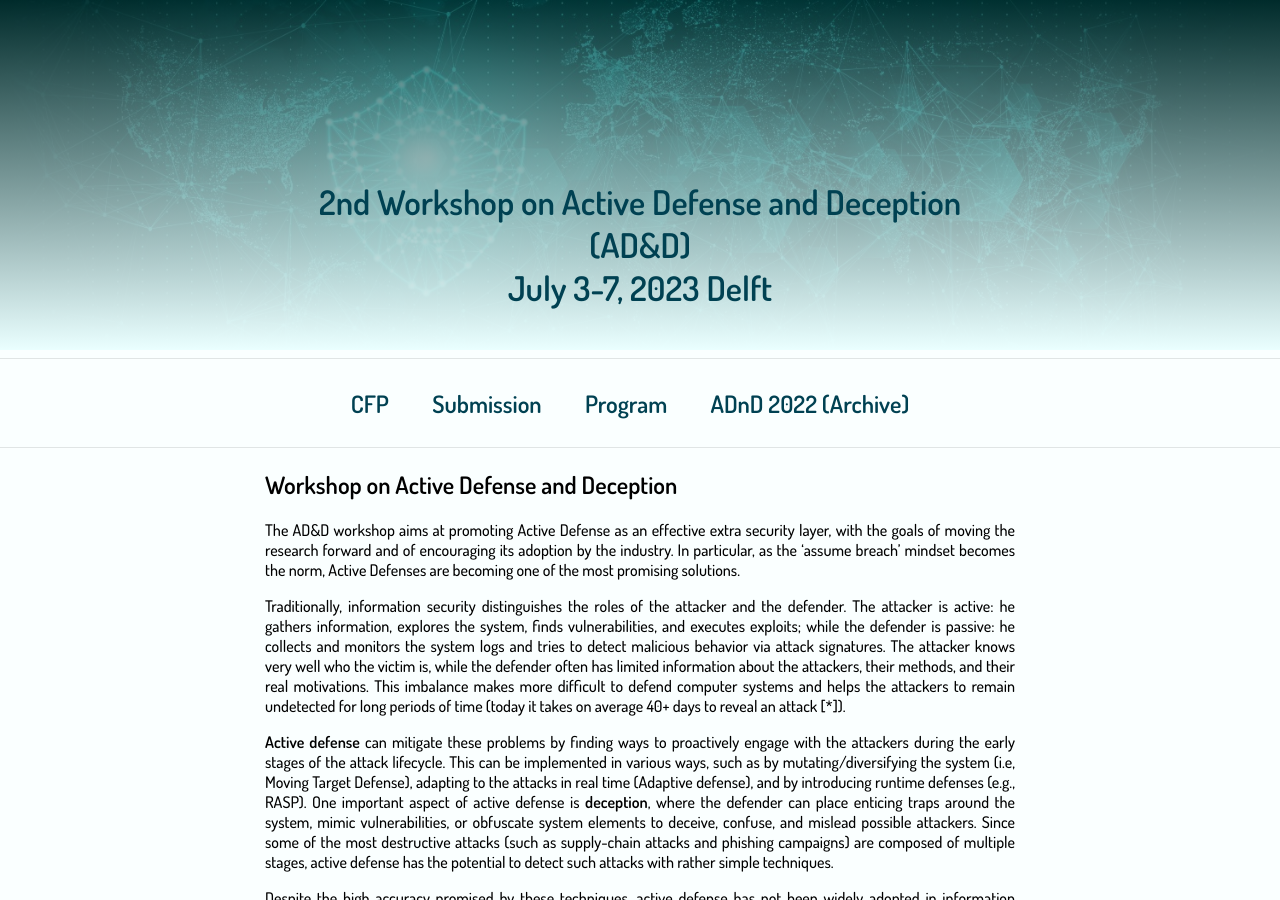
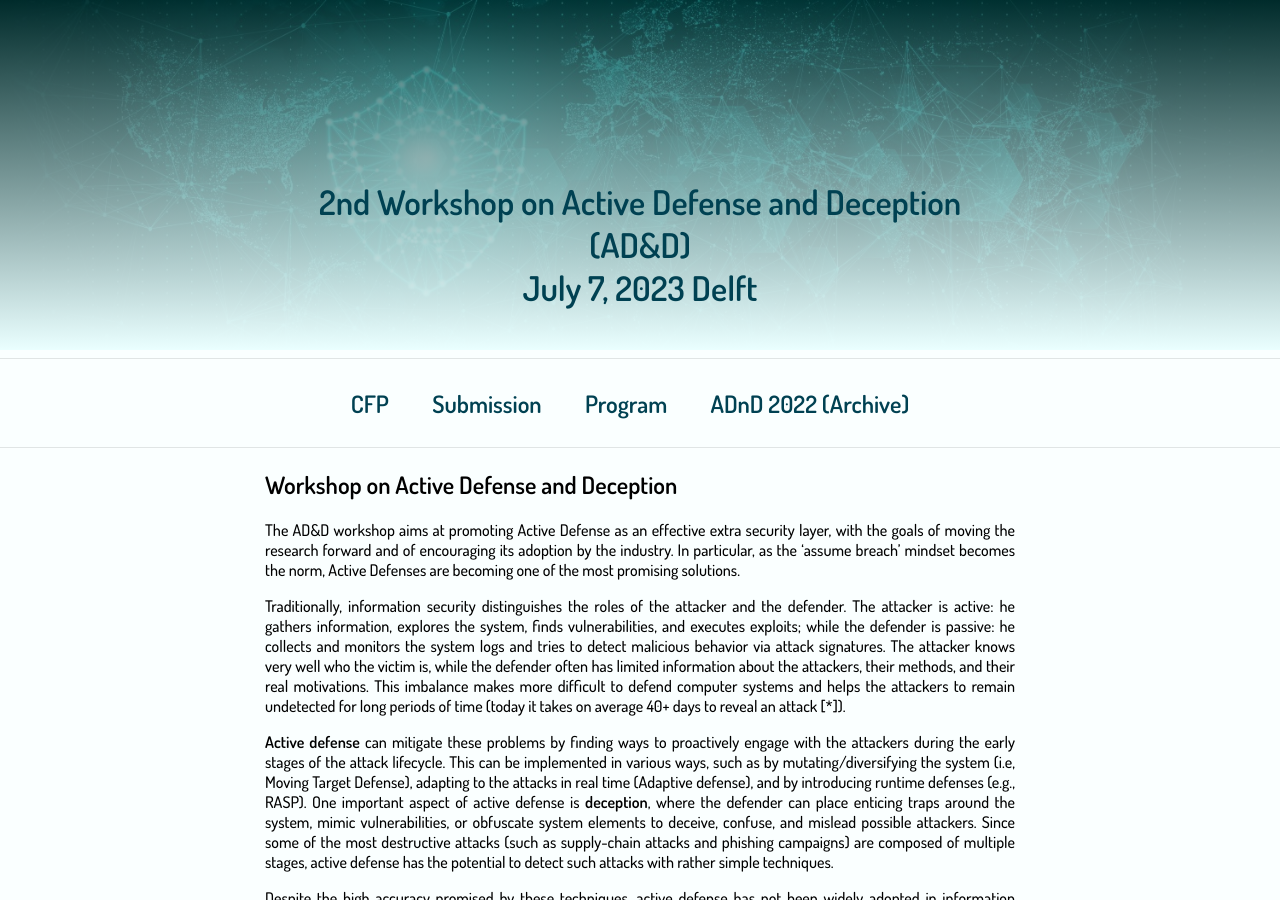
Before and after one commit to BillyPragSec/billypragsec.github.io, a Jekyll site: the page built from index.md, in a window 1280 px wide and 900 px high. Built offline with Jekyll 4.4.1, drawn with Linux system fonts in a browser that asks for light colours; our own code applies the rules of GitHub Pages for plain Markdown files; some of the changed text lies outside the part shown.

Commit message:
Added final date to title and removed late cfp date

```diff
--- a/_config.yml
+++ b/_config.yml
@@ -1,4 +1,4 @@
-title: 2nd Workshop on Active Defense and Deception (AD&D) <br> July 3-7, 2023 Delft
+title: 2nd Workshop on Active Defense and Deception (AD&D) <br> July 7, 2023 Delft
 url: "adnd.work"
 
 markdown: kramdown
```
Also changed, not shown: index.md (+0 -1 lines).
